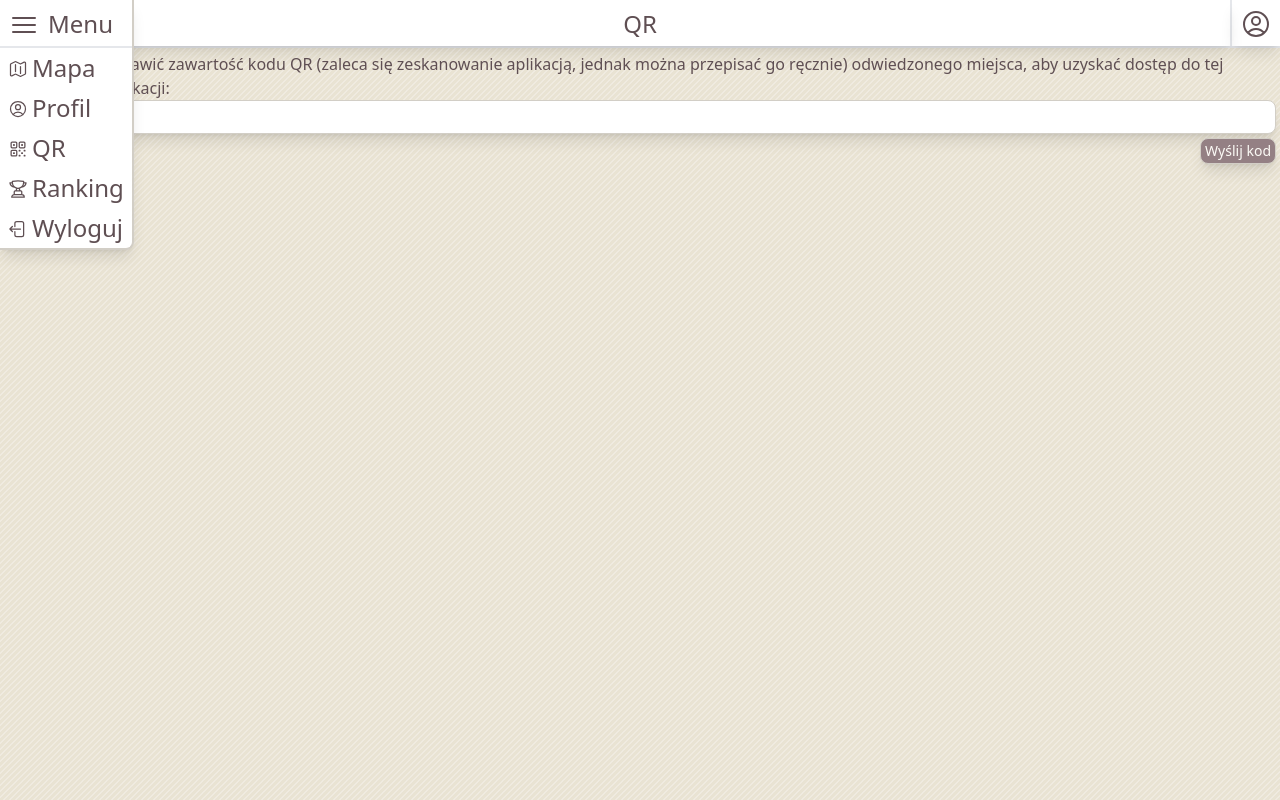
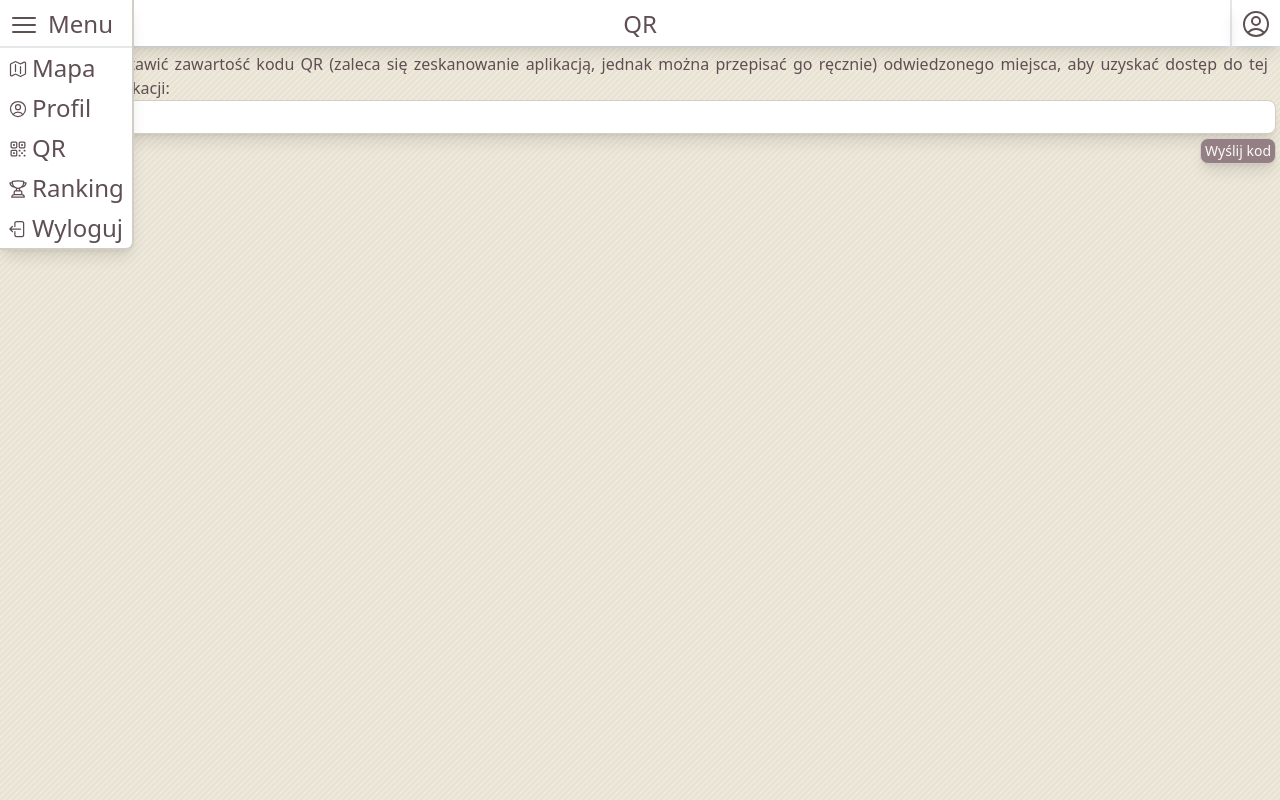
Before and after one commit to trzmjel/wroclaw-crispy-places, a Flask app: page /scanner in a window 1280 px wide. Run offline with Flask 3, Linux system fonts and the light colour scheme; the visitor is signed in with stand-in values (Sample User, id 1).

Commit message:
Autogenerated css

```diff
--- a/static/css/main.css
+++ b/static/css/main.css
@@ -1038,6 +1038,10 @@ video {
   text-align: right;
 }
 
+.text-justify {
+  text-align: justify;
+}
+
 .text-2xl {
   font-size: 1.5rem;
   line-height: 2rem;
@@ -1056,6 +1060,10 @@ video {
 .text-xl {
   font-size: 1.25rem;
   line-height: 1.75rem;
+}
+
+.font-bold {
+  font-weight: 700;
 }
 
 .italic {
```
